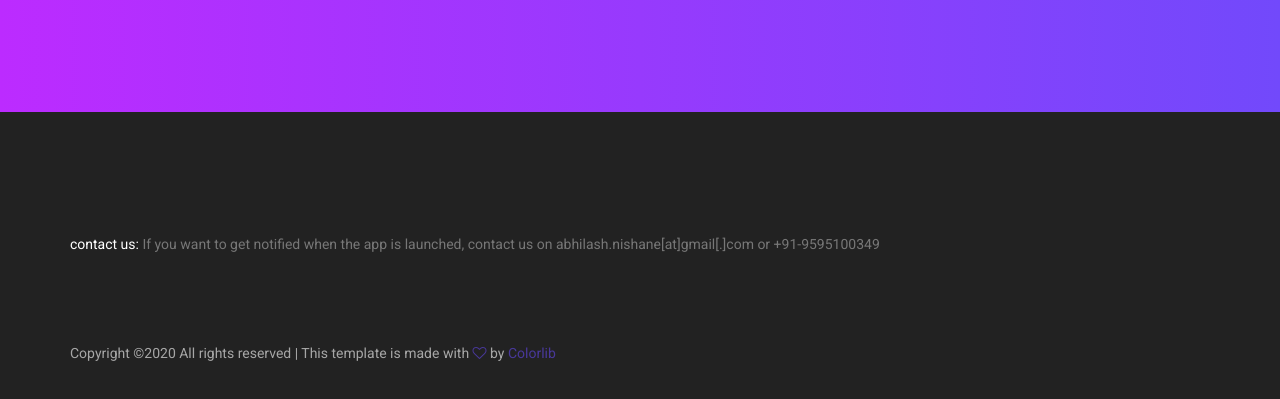
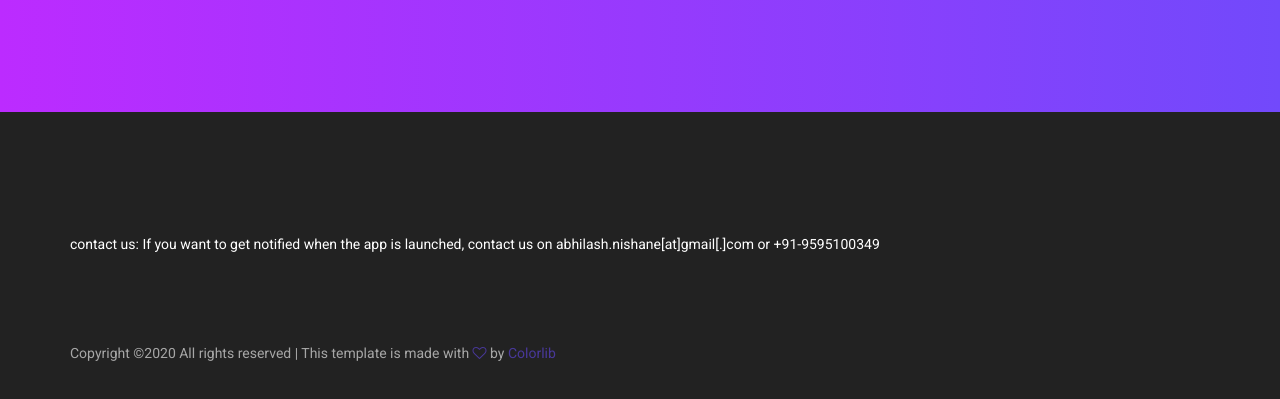
Before and after one commit to abhilashnishane/catchme-landing, a plain HTML site: page index.html in a window 1280 px wide. Shown: the part 4706-5105 px from the top of the page. Drawn offline with nearby package versions, Linux system fonts and the light colour scheme.

Commit message:
contact color updated

```diff
--- a/index.html
+++ b/index.html
@@ -454,7 +454,7 @@
                         </div>
                     </div>
 								</div> -->
-								<div><span style="color: #fff;">contact us:</span> If you want to get notified when the app is launched, contact us on abhilash.nishane[at]gmail[.]com or +91-9595100349</div>
+								<div style="color: #fff;"><span >contact us:</span> If you want to get notified when the app is launched, contact us on abhilash.nishane[at]gmail[.]com or +91-9595100349</div>
 
                 <div class="row footer-bottom d-flex justify-content-between align-items-center">
                     <p class="col-lg-8 col-md-8 footer-text m-0"><!-- Link back to Colorlib can't be removed. Template is licensed under CC BY 3.0. -->
```
